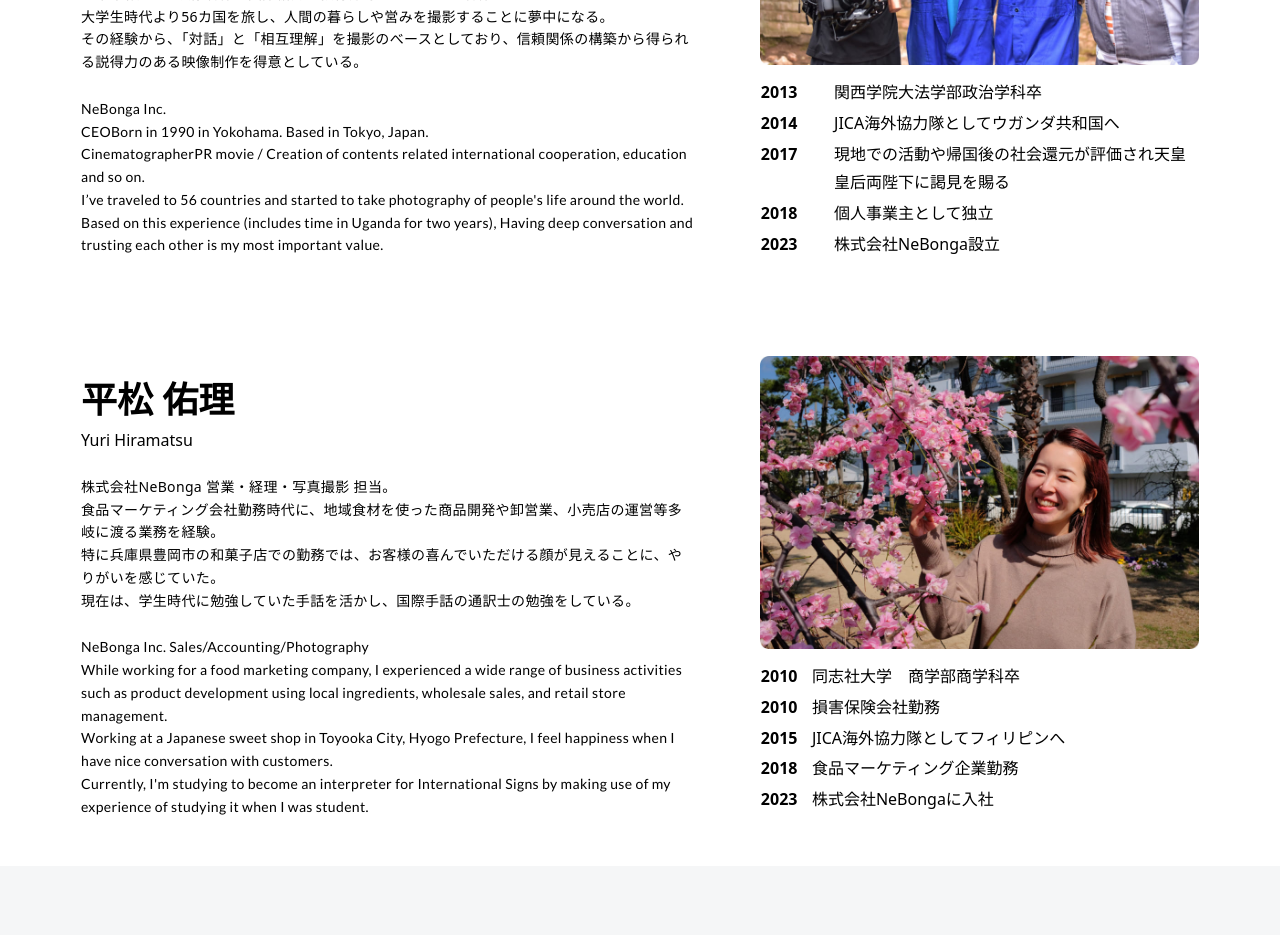
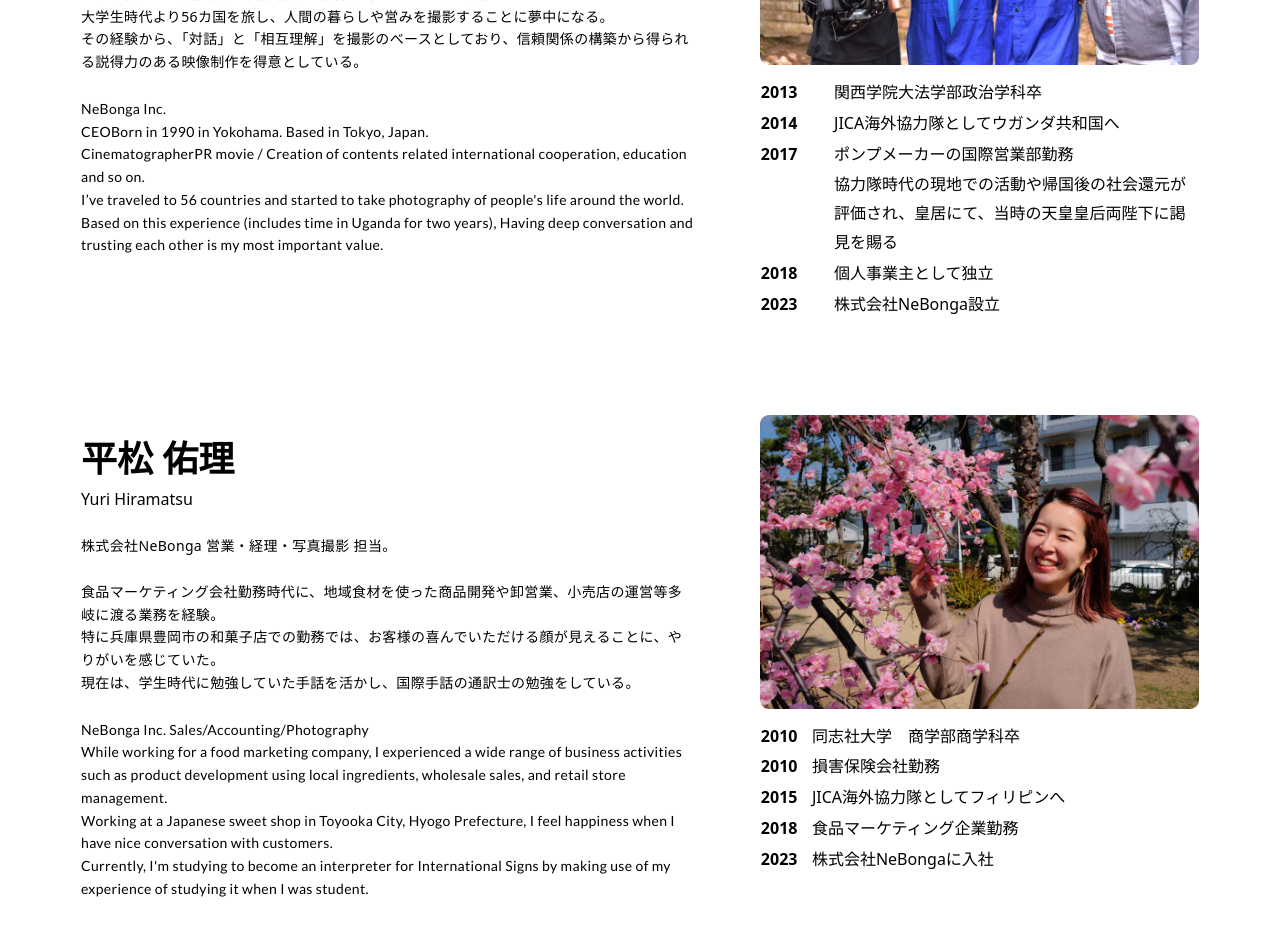
Before and after one commit to takahiro-okada/nextjs-nebonga, a Next.js app: page /about in a window 1280 px wide. Shown: the part 1080-2015 px from the top of the page. Built offline with nearby package versions, Linux system fonts and the light colour scheme.

Commit message:
update: change text

```diff
--- a/app/about/page.tsx
+++ b/app/about/page.tsx
@@ -77,7 +77,14 @@ export default function About() {
             timeline={[
               { event: '関西学院大法学部政治学科卒', year: '2013' },
               { event: 'JICA海外協力隊としてウガンダ共和国へ', year: '2014' },
-              { event: '現地での活動や帰国後の社会還元が評価され天皇皇后両陛下に謁見を賜る', year: '2017' },
+              {
+                event: `ポンプメーカーの国際営業部勤務`,
+                year: '2017',
+              },
+              {
+                event: `協力隊時代の現地での活動や帰国後の社会還元が評価され、皇居にて、当時の天皇皇后両陛下に謁見を賜る`,
+                year: '',
+              },
               { event: '個人事業主として独立', year: '2018' },
               { event: '株式会社NeBonga設立', year: '2023' },
             ]}
@@ -86,7 +93,7 @@ export default function About() {
             <ProfileSection
               name='平松 佑理'
               englishName='Yuri Hiramatsu'
-              descriptionJa={`株式会社NeBonga 営業・経理・写真撮影 担当。<br>食品マーケティング会社勤務時代に、地域食材を使った商品開発や卸営業、小売店の運営等多岐に渡る業務を経験。<br>特に兵庫県豊岡市の和菓子店での勤務では、お客様の喜んでいただける顔が見えることに、やりがいを感じていた。<br>現在は、学生時代に勉強していた手話を活かし、国際手話の通訳士の勉強をしている。`}
+              descriptionJa={`株式会社NeBonga 営業・経理・写真撮影 担当。<br><br>食品マーケティング会社勤務時代に、地域食材を使った商品開発や卸営業、小売店の運営等多岐に渡る業務を経験。<br>特に兵庫県豊岡市の和菓子店での勤務では、お客様の喜んでいただける顔が見えることに、やりがいを感じていた。<br>現在は、学生時代に勉強していた手話を活かし、国際手話の通訳士の勉強をしている。`}
               descriptionEn={`NeBonga Inc. Sales/Accounting/Photography<br>While working for a food marketing company, I experienced a wide range of business activities such as product development using local ingredients, wholesale sales, and retail store management.<br>Working at a Japanese sweet shop in Toyooka City, Hyogo Prefecture, I feel happiness when I have nice conversation with customers.<br>Currently, I'm studying to become an interpreter for International Signs by making use of my experience of studying it when I was student.`}
               imageSrc='/images/profile-yuri.jpg'
               timeline={[
```
